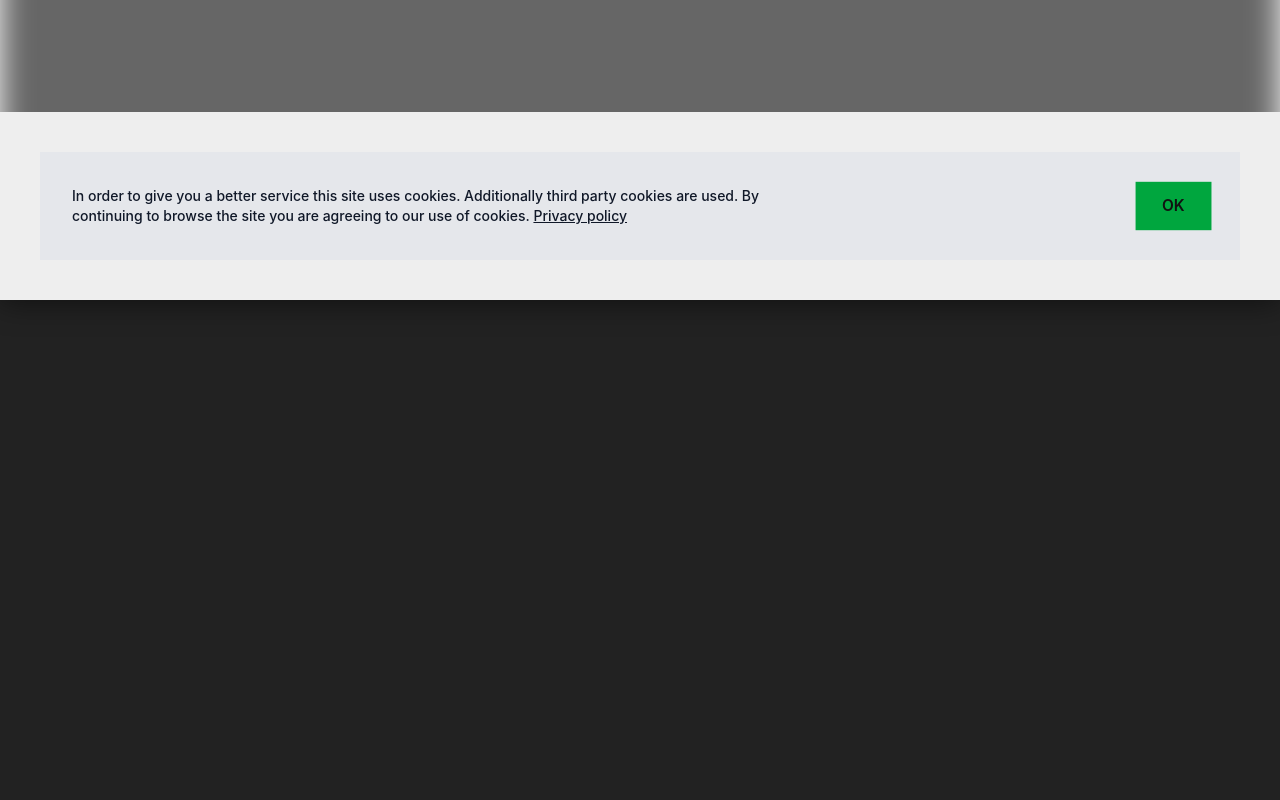
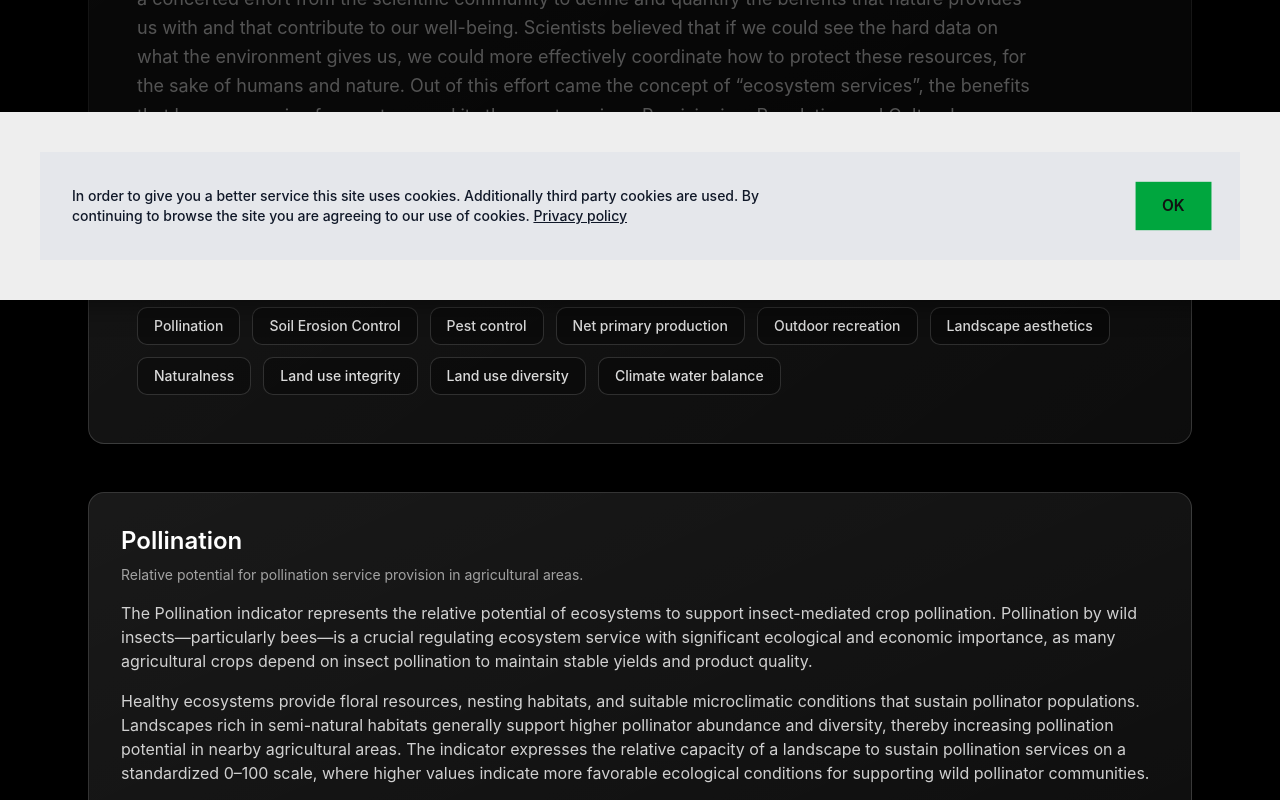
Before and after one commit to Eurac-Research/winemap, a Next.js app: page /climate-environment/ecosystem-services in a window 1280 px wide. Before the commit this address had no page. Shown: the part 500-1300 px from the top of the page. Before the commit the page ends 800 px from the top, so only its background shows below. Built offline with nearby package versions, Linux system fonts and the light colour scheme.

Commit message:
rename ecosystem services folder to correspond to category name

```diff
--- a/src/app/climate-environment/ecosystem_services/page.tsx
+++ b/src/app/climate-environment/ecosystem-services/page.tsx
@@ -68,10 +68,14 @@ export default function EcosystemServicesPage() {
           {ecosystemIndicators.map(indicator => (
             <section
               key={indicator.id}
-              id={indicator.id}
               className="rounded-2xl border border-white/15 bg-gradient-to-br from-white/10 to-white/5 p-5 md:p-8"
             >
-              <h3 className="text-2xl font-semibold text-white">{indicator.name}</h3>
+              <h3
+                id={indicator.id}
+                className="scroll-mt-64 text-2xl font-semibold text-white"
+              >
+                {indicator.name}
+              </h3>
               {indicator.subtitle ? (
                 <p className="mt-2 text-sm text-white/60">{indicator.subtitle}</p>
               ) : null}
--- a/src/app/components/Navigation.tsx
+++ b/src/app/components/Navigation.tsx
@@ -93,7 +93,7 @@ export function Navigation() {
                     </NavigationMenuLink>
 
                     <NavigationMenuLink
-                      href="/climate-environment/ecosystem_services"
+                      href="/climate-environment/ecosystem-services"
                       className="block rounded-md p-4 hover:bg-white/10 transition-colors group"
                     >
                       <div className="font-semibold text-white mb-1.5 text-base">Ecosystem Services</div>
--- a/src/app/page.tsx
+++ b/src/app/page.tsx
@@ -104,7 +104,7 @@ export default function HomePage() {
                     </h3>
                   </Link>
                   <Link
-                    href="/climate-environment/ecosystem_services"
+                    href="/climate-environment/ecosystem-services"
                     className="block px-3 py-2 rounded-lg hover:bg-white/10 transition-colors group/link"
                   >
                     <h3 className="text-white/90 font-semibold text-sm group-hover/link:text-[#E91E63] transition-colors">
```
